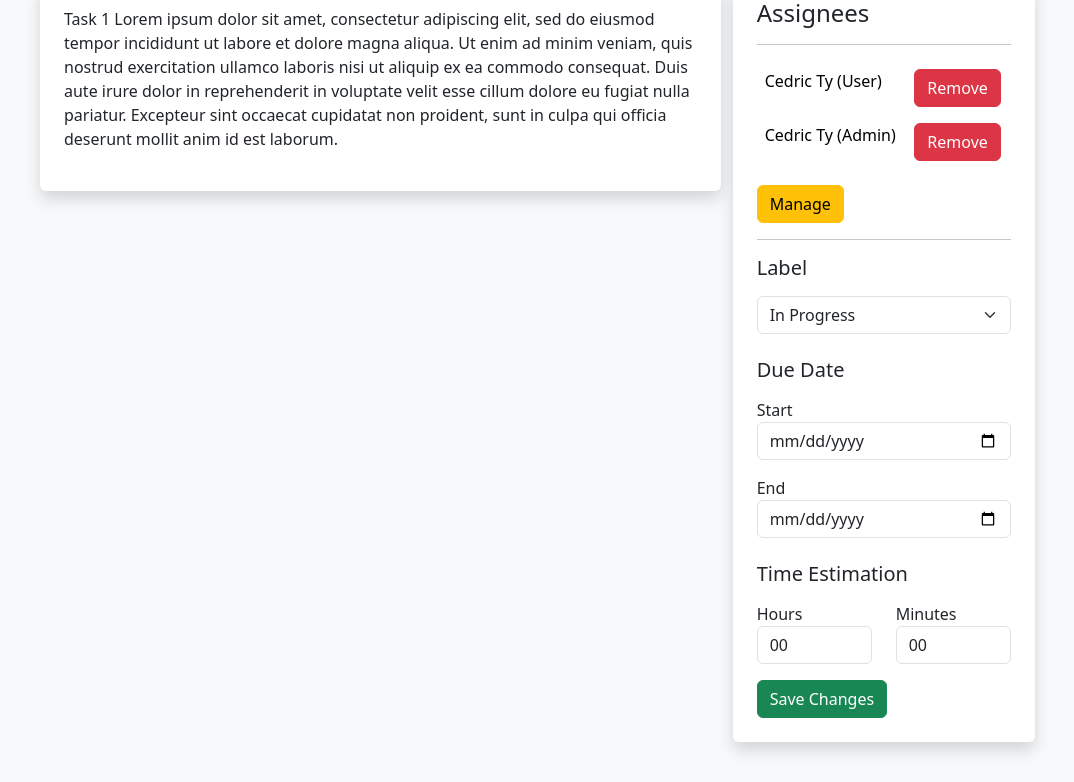
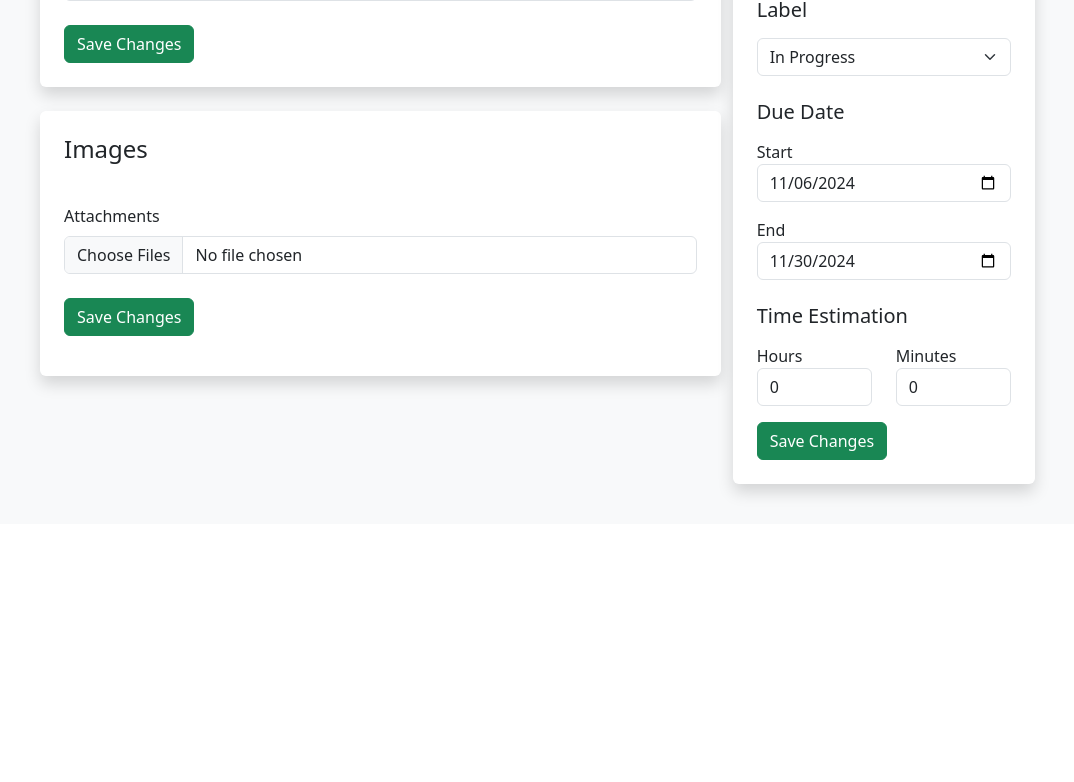
Before and after one commit to degenerasian/SDSTaskSite, a PHP site: page /edittask.php?taskid=6 in a window 1280 px wide. Shown: the part 491-1273 px from the top of the page, without its empty margins (8-1082 px from the left). After the commit the page ends 991 px from the top, so only its background shows below. Run offline with PHP 8.4, Linux system fonts and the light colour scheme; a user stored in the database is signed in; data comes from the database, SQL or seed files in the repository.

Commit message:
Edit Tasks and Task Images
+ Edit Task page and function
+ Delete and upload task images
+ Minor fixes

```diff
--- a/edittask.php
+++ b/edittask.php
@@ -85,19 +85,6 @@
                 $comments[] = $row;
             }
 
-        // // Get task images
-        // $query = "SELECT *
-        //             FROM img
-        //             WHERE img.taskid = ?";
-
-        //     $stmt = $con->prepare($query);
-        //     $stmt->bind_param('i', $taskid);
-        //     $stmt->execute();
-        //     $results = $stmt->get_result();
-        //     $images = array();
-        //     while ($row = mysqli_fetch_assoc($results)) {
-        //         $images[] = $row;
-        //     }
     ?>
 
     <body class="bg-body-tertiary">
@@ -116,9 +103,9 @@
                     </h5>
                 </div>
                 <div class="col-auto mt-4 align-self-center">
-                    <button class="btn" type="button" data-bs-toggle="dropdown" aria-expanded="false"><img src="img/ellipsis.png"></button>
+                    <button class="btn py-0" type="button" data-bs-toggle="dropdown" aria-expanded="false"><i class="bi bi-three-dots text-secondary fs-2"></i></button>
                     <ul class="dropdown-menu">
-                        <li><a class="dropdown-item" href="#">Duplicate Task</a></li>
+                        <li><a class="dropdown-item" href="services/duplicatetask.php?taskid=<?= $taskid?>">Duplicate Task</a></li>
                         <li><button class="dropdown-item text-danger" data-bs-toggle="modal" data-bs-target="#deleteModal">Delete Task</a></li>
                     </ul>
                 </div>
@@ -128,23 +115,45 @@
                     <p>Created by <?= $task['f_name'] . " " . $task['l_name'];?> on <?= $created_on?></p>
                 </div>
             </div>
+            <form method="POST" action="services/edittask.php?taskid=<?= $taskid?>" enctype="multipart/form-data">
             <div class="row">
                 <hr>
                 <div class="col-12 col-lg-7 col-xl-7">
                     <div class="col shadow rounded bg-white mb-4 p-4">
-                        <p><?= $task['task_desc']?></p>
+                        <label for="task_name" class="form-label">Task Name</label>
+                        <input type="text" class="form-control" id="task_name" name="task_name" placeholder="<?= $task['task_name']?>" value="<?= $task['task_name']?>">
+                        <label for="task_desc" class="form-label pt-3">Description</label>
+                        <textarea class="form-control" rows="5" name="task_desc" id="task_desc" placeholder="A brief task description" style="resize:none;"><?= $task['task_desc']?></textarea>
+                        <button type="submit" class="btn btn-success mt-4" name="edittask">Save Changes</input>
+                    </div>
+                    <div class="col-12 min-vw-25 shadow rounded bg-white mb-4 p-4">
+                        <div class="col pb-3">
+                            <h4>Images</h4>
+                        </div>
                         <?php
                             $task_img = array();
                             $task_img = get_images($con, 'task', $taskid);
                             if($task_img) { ?>
-                            <div class="row">
+                                <div class="row row-cols-2">
                                     <?php foreach ($task_img as $ti) { ?>
+                                        <div class="col">
+                                            <div class="row my-2">
                                                 <div class="col-auto">
-                                        <img src="uploads/<?= $ti['image']?>">
+                                                    <img src="uploads/<?= $ti['image']?>" class="img-thumbnail" style="max-width:200px;max-height:200px;width:100%">
+                                                </div>
+                                                <div class="col-auto my-auto">
+                                                    <a type="button" href="services/deleteimg.php?imgid=<?= $ti['imgid']?>&taskid=<?= $taskid?>" class="btn btn-danger removebtn">Remove</a>
+                                                </div>
+                                            </div>
                                         </div>
                                 <?php } ?>
                             </div>
                         <?php } ?>
+                        <div class="col-12 my-3">
+                            <label for="attachment" class="form-label">Attachments</label>
+                            <input class="form-control" type="file" id="attachment" name="attachment[]" multiple>
+                            <button type="submit" class="btn btn-success mt-4" name="edittask">Save Changes</input>
+                        </div>
                     </div>
                 </div>
                 <div class="col-12 col-lg-4 col-xl-3 px-4 mb-4 py-3 bg-white shadow rounded">
@@ -166,11 +175,10 @@
                     <?php } ?>
                     <button type="button" class="btn btn-warning align-middle" data-bs-toggle="modal" data-bs-target="#inviteModal">Manage</button>
                     <hr>
-                    <form>
                     <div class="row my-3">
                         <h5>Label</h5>
                         <div class="col py-2">
-                            <select class="form-select" aria-label="Default select example">
+                            <select class="form-select" name="label" id="label" aria-label="Default select example">
                                 <option selected disabled>Select label</option>
                                 <option value="In Progress"<?=$task['label'] == 'In Progress' ? ' selected="selected"' : '';?>>In Progress</option>
                                 <option value="For Testing"<?=$task['label'] == 'For Testing' ? ' selected="selected"' : '';?>>For Testing</option>
@@ -185,26 +193,26 @@
                     <div class="row my-3">
                         <h5>Due Date</h5>
                         <div class="col py-2">
-                            <label for="startDate">Start</label>
-                            <input id="startDate" class="form-control" type="date">
+                            <label for="start_date">Start</label>
+                            <input id="start_date" name="start_date" class="form-control" type="date" value="<?= $task['start_date']?>">
                         </div>
                         <div class="col py-2">
-                            <label for="startDate">End</label>
-                            <input id="startDate" class="form-control" type="date">
+                            <label for="due_date">End</label>
+                            <input id="due_date" name="due_date" class="form-control" type="date" value="<?= $task['due_date']?>">
                         </div>
                     </div>
                     <div class="row">
                         <h5>Time Estimation</h5>
                         <div class="col py-2">
                             <label for="hours">Hours</label>
-                            <input class="form-control" type="number" name="hours" id="hours" min="0" value="00">
+                            <input class="form-control" type="number" name="hours" id="hours" min="0" value="<?= intdiv($task['time_est'], 60)?>">
                         </div>
                         <div class="col py-2">
                             <label for="minutes">Minutes</label>
-                            <input class="form-control" type="number" name="minutes" id="minutes" min="0" max="60" value="00">
+                            <input class="form-control" type="number" name="minutes" id="minutes" min="0" max="60" value="<?= $task['time_est']%60?>">
                         </div>
                     </div>
-                    <button type="button" class="btn btn-success align-middle my-2">Save Changes</button>
+                    <button type="submit" class="btn btn-success align-middle my-2">Save Changes</button>
                     </form>
                 </div>
             </div>
@@ -225,7 +233,7 @@
                 </div>
                 <div class="modal-footer">
                     <button type="button" class="btn btn-secondary" data-bs-dismiss="modal">Cancel</button>
-                    <button type="submit" name="removedata" class="btn btn-danger">Remove</button>
+                    <button type="submit" name="deletetask" class="btn btn-danger">Remove</button>
                     </form>
                 </div>
                 </div>
--- a/project.php
+++ b/project.php
@@ -334,7 +334,7 @@
                     <form method="POST" action="services/editproject.php?projectid=<?= $projectid?>">
                         <div class="col py-1">
                             <label for="project_name" class="form-label">Project Name</label>
-                            <input type="text" class="form-control" name="project_name" id="project_name" placeholder="New Project" value="<?= $project['project_name']?>">
+                            <input type="text" class="form-control" name="project_name" id="project_name" placeholder="<?= $project['project_name']?>" value="<?= $project['project_name']?>">
                         </div>
                         <div class="col py-1">
                             <label for="project_desc" class="form-label">Description</label>
@@ -349,7 +349,7 @@
                 </div>
             </div>
         </div>
-    <!--    END New Project Modal    -->
+    <!--    END Edit Project Modal    -->
     </body>
 <script src="https://cdn.jsdelivr.net/npm/bootstrap@5.3.3/dist/js/bootstrap.bundle.min.js" integrity="sha384-YvpcrYf0tY3lHB60NNkmXc5s9fDVZLESaAA55NDzOxhy9GkcIdslK1eN7N6jIeHz" crossorigin="anonymous"></script>
 </html>
--- a/services/deletetask.php
+++ b/services/deletetask.php
@@ -1,6 +1,7 @@
 <?php
 require_once "db_config.php";
 
+if(isset|($_POST['deletetask'])){
     $id = mysqli_escape_string($con, $_GET['taskid']);
     $projectid = mysqli_escape_string($con, $_GET['projectid']);
 
@@ -23,3 +24,4 @@ require_once "db_config.php";
     }
 
         header('location: ../project.php?projectid=' . $projectid);
+}
```
Also changed, not shown: services/deleteimg.php (added, +21 -0 lines), services/edittask.php (+86 -0 lines), task.php (+8 -16 lines). Lines whose indentation alone changed are shown as unchanged.
